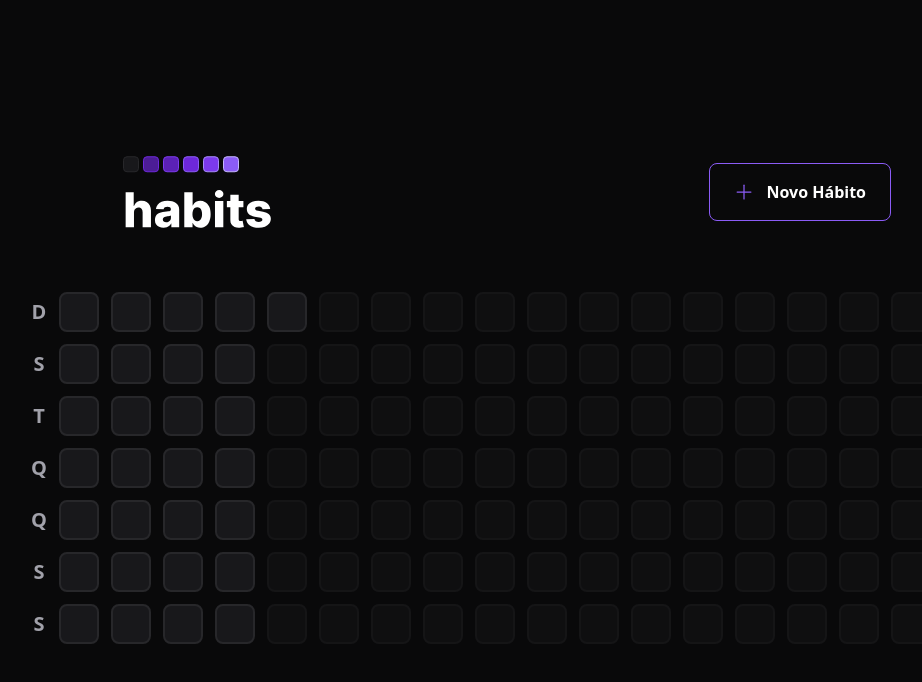
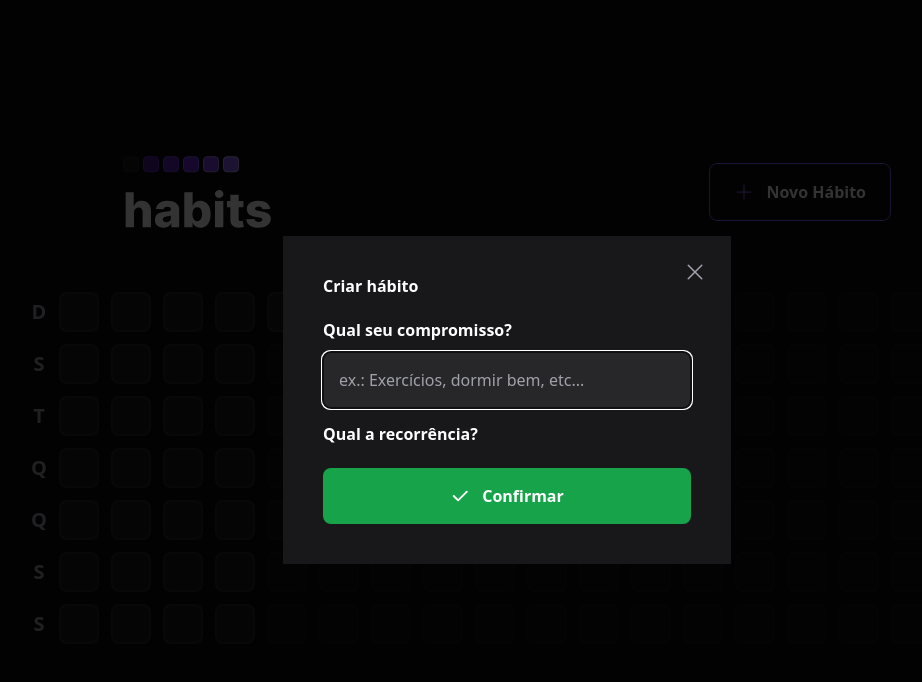
Before and after one commit to iceheadb/dayHabitsApp, a React (Vite) app in the folder web/: page / in a window 1280 px wide. Both pictures are taken after a click on the button "Novo Hábito". Shown: the top 682 px of the page, without its empty margins (133-1055 px from the left). Built offline with nearby package versions, Linux system fonts and the light colour scheme.

Commit message:
command modal instaled in front

```diff
--- a/web/package.json
+++ b/web/package.json
@@ -9,6 +9,7 @@
     "preview": "vite preview"
   },
   "dependencies": {
+    "@radix-ui/react-dialog": "^1.0.2",
     "dayjs": "^1.11.7",
     "phosphor-react": "^1.4.1",
     "react": "^18.2.0",
--- a/web/src/components/Header.tsx
+++ b/web/src/components/Header.tsx
@@ -1,15 +1,36 @@
-import { Plus } from 'phosphor-react';
+import { Plus, X } from 'phosphor-react';
+import * as Dialog from '@radix-ui/react-dialog';
 import logoImage from "../assets/Logo.svg";
+import { NewHabitsForm } from './NewHabitForm';
 
 export function Header() {
     return (
         <div className='w-full max-w-3xl mx-auto flex items-center justify-between'>
             <img src={logoImage} alt="Habits" />
 
-            <button type="button" className="border border-violet-500 font-semibold rounded-lg px-6 py-4 flex items-center gap-3 hover:border-violet-300">
-                <Plus size={20} className="text-violet-500" />
-                Novo Hábito
-            </button>
-            </div>
+            <Dialog.Root>
+                <Dialog.Trigger
+                    type="button"
+                    className="border border-violet-500 font-semibold rounded-lg px-6 py-4 flex items-center gap-3 hover:border-violet-300"
+                >
+                    <Plus size={20} className="text-violet-500" />
+                    Novo Hábito
+                </Dialog.Trigger>
+
+                <Dialog.Portal>
+                    <Dialog.Overlay className="w-screen h-screen bg-black/80 fixed inset-0" />
+                    <Dialog.Content className="absolute p-10 bg-zinc-900 rounded-2x1 w-full max-w-md top-1/2 left-1/2 -translate-x-1/2 -translate-y-1/2">
+                        <Dialog.Close className="absolute right-6 top-6 text-zinc-400 hover:text-zinc-200">
+                            <X size={24} aria-label="Fechar" />
+                        </Dialog.Close>
+                        <Dialog.Title className="text-3x1 leading-tight font-extrabold">
+                            Criar hábito
+                        </Dialog.Title>
+
+                        <NewHabitsForm />
+                    </Dialog.Content>
+                </Dialog.Portal>
+            </Dialog.Root>
+        </div>
     )
 }
--- /dev/null
+++ b/web/src/components/NewHabitForm.tsx
@@ -0,0 +1,28 @@
+import { Check } from "phosphor-react";
+
+export function NewHabitsForm() {
+    return (
+        <form className="w-full flex flex-col mt-6">
+            <label htmlFor="title" className="font-semibold leading-tight">
+                Qual seu compromisso?
+            </label>
+
+            <input
+                type="text"
+                id="title"
+                placeholder="ex.: Exercícios, dormir bem, etc..."
+                className="p-4 rounded-lg mt-3 bg-zinc-800 text-white placeholder:text-zinc-400"
+                autoFocus
+            />
+
+            <label htmlFor="" className="font-semibold leading-tight mt-4">
+                Qual a recorrência?
+            </label>
+
+            <button type="submit" className="mt-6 rounded-lg p-4 flex items-center justify-center gap-3 font-semibold bg-green-600 hover:bg-green-500">
+                <Check size={20} weight="bold" />
+                Confirmar
+            </button>
+        </form>
+    )
+}
--- a/web/src/components/SummaryTable.tsx
+++ b/web/src/components/SummaryTable.tsx
@@ -20,10 +20,10 @@
     return (
         <div className="w-full flex">
             <div className="grid grid-rows-7 grid-flow-row gap-3">
-                {weekDays.map(weekDay => {
+                {weekDays.map((weekDay, i) => {
                     return (
                         <div
-                            //key={`${weekDay}-${i}`}
+                            key={`${weekDay}-${i}`}
                             className="text-zinc-400 text-xl h-10 w-10 font-bold flex items-center justify-center"
                         >
                             {weekDay}
```
Also changed, not shown: 1 other file (tests, documents, lock files or other folders).
